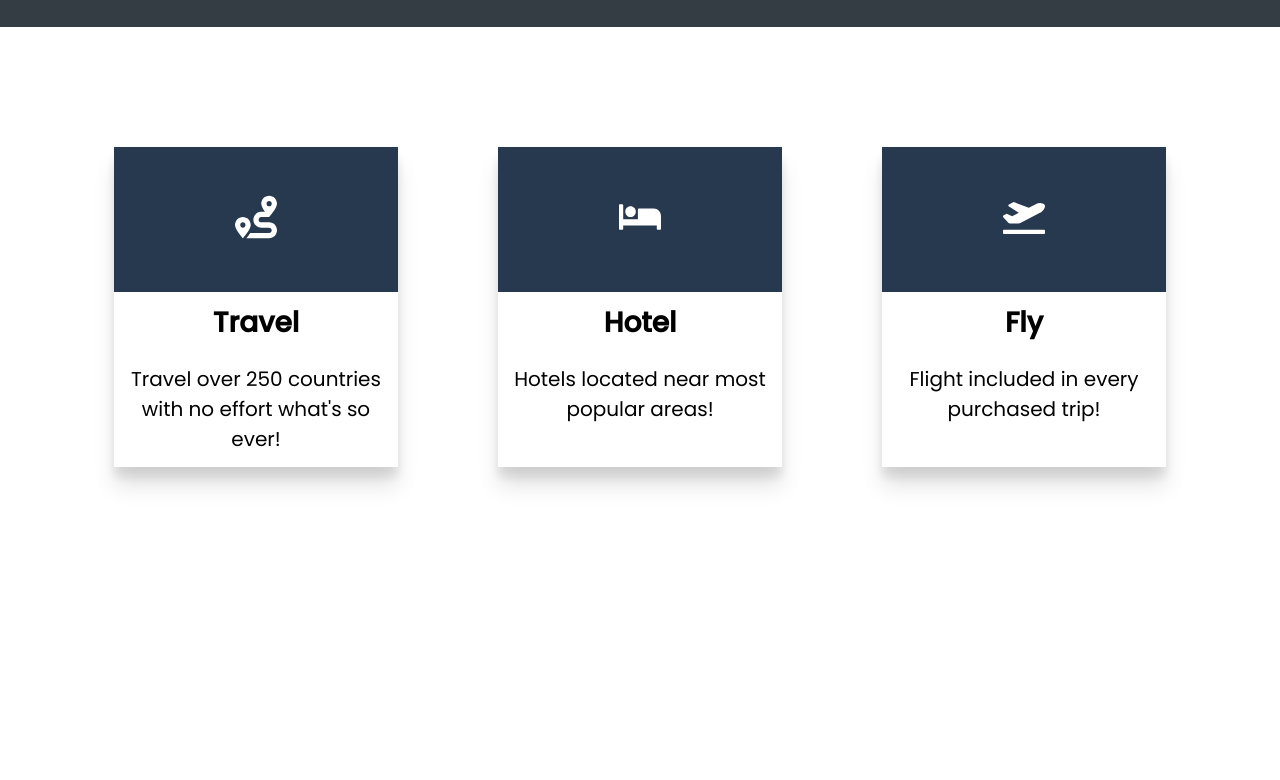
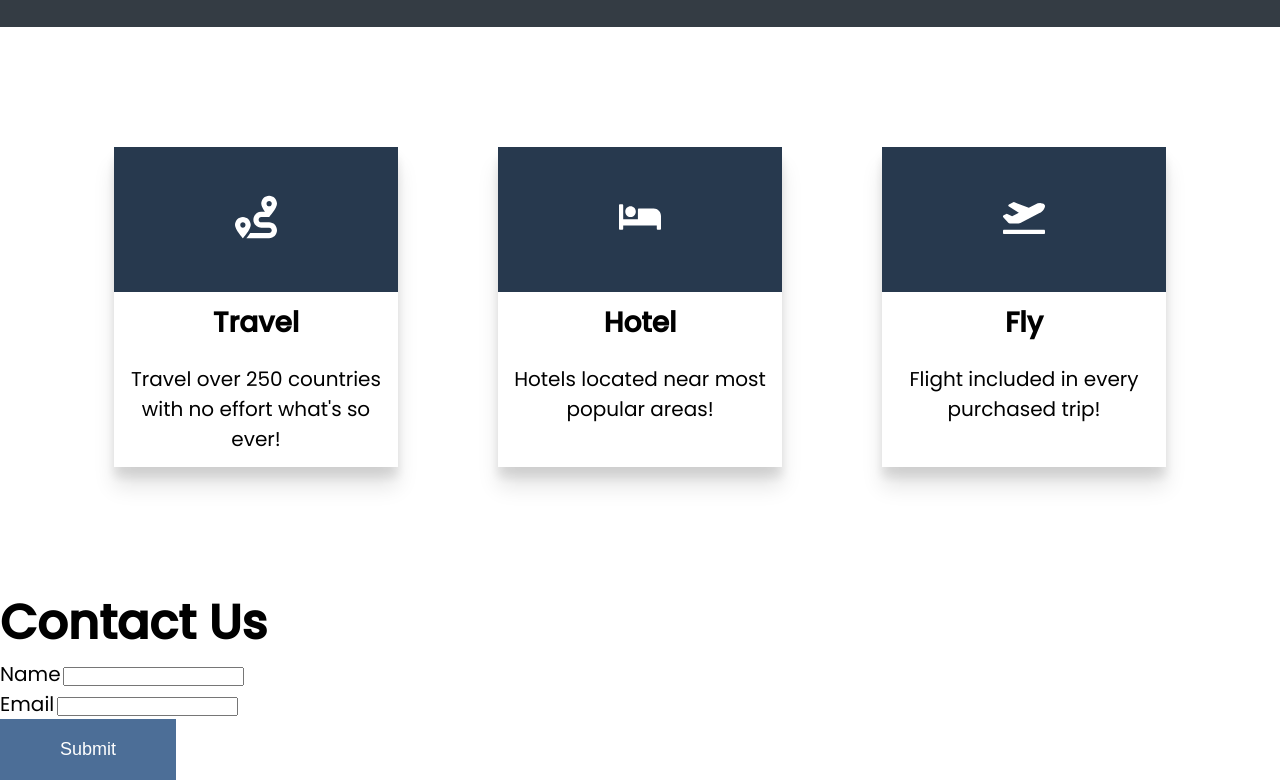
Before and after one commit to zilton7/travelly, a plain HTML site: page index.html in a window 1280 px wide. Shown: the part 2005-2785 px from the top of the page. Before the commit the page ends 2592 px from the top, so only its background shows below. Drawn offline with Linux system fonts and the light colour scheme; a web font is replaced by a local one.

Commit message:
Add html part

```diff
--- a/index.html
+++ b/index.html
@@ -68,6 +68,24 @@
             </div>
         </div>
     </section>
+    <section id="contact">
+        <div class="form-wrapper">
+            <header class="form-head">
+                <h2>Contact Us</h2>
+            </header>
+            <form action="">
+                <div class="name-form">
+                    <label for="name">Name</label>
+                    <input type="text" name="name" required>
+                    <div class="email-form">
+                        <label for="email">Email</label>
+                        <input type="email" required name="email">
+                    </div>
+                    <button type="submit">Submit</button>
+                </div>
+            </form>
+        </div>
+    </section>
 </body>
 
 </html>
```
